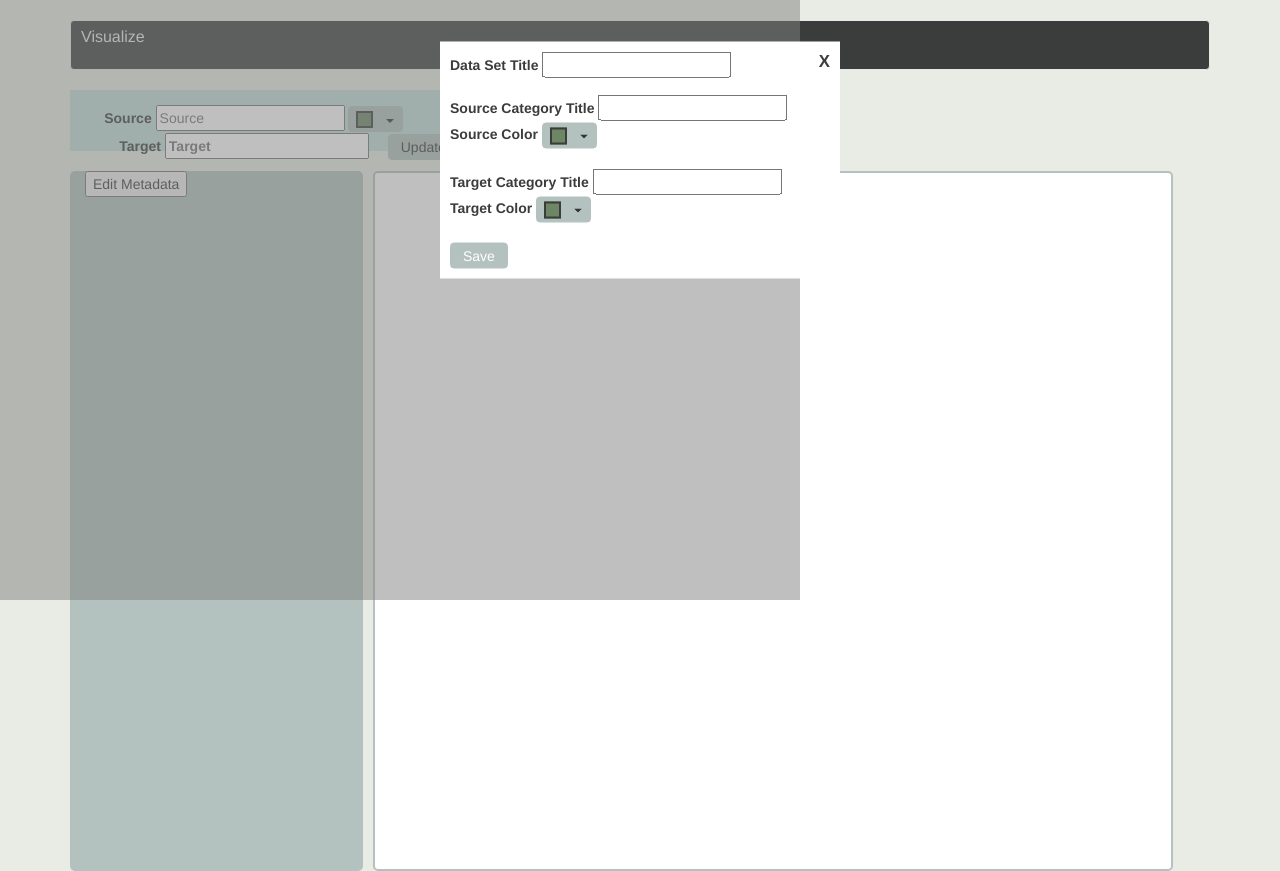
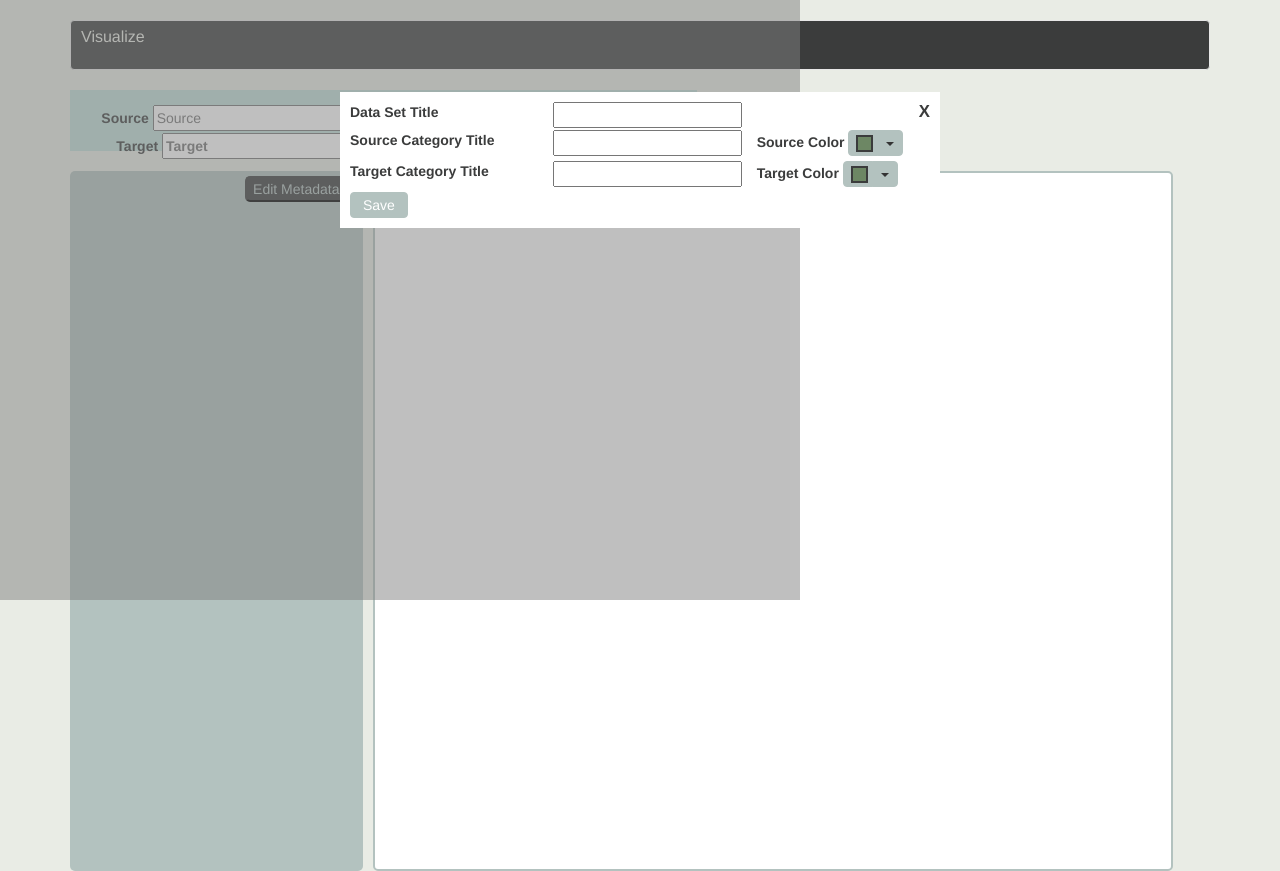
Before and after one commit to BordRGal32/Person-by-City-Visualizer, a website: page public/index.html in a window 1280 px wide. Both pictures are taken after a click on the button "Edit Metadata". Drawn offline with nearby package versions, Linux system fonts and the light colour scheme.

Commit message:
style edit metadat button

```diff
--- a/public/css/app.css
+++ b/public/css/app.css
@@ -25,6 +25,13 @@ input {
     margin-left: 15px;
 }
 
+.pull-right {
+  margin-top: 5px;
+  background-color: #3b3c3c;
+  border-color: #3b3c3c;
+  color: #b3c2bf;
+  border-radius: 5px;
+}
 .btn {
     padding: 2px 12px;
     background-color: #b3c2bf;
@@ -116,7 +123,7 @@ input {
 }
 
 .entity-form {
-    width: 60%;
+    width: 55%;
     background: #c0dfd9;
     height: 61px;
 }
@@ -141,12 +148,9 @@ input {
     background-color: grey;
 }
 .set-metadata-modal-dialog {
-  /* A centered div above the overlay with a box shadow. */
   z-index:10000;
   position: fixed;
-  width: 400px; /* Default */
-
-  /* Center the dialog */
+  width: 600px;
   top: 20%;
   left: 50%;
   transform: translate(-50%, -50%);
--- a/public/index.html
+++ b/public/index.html
@@ -29,35 +29,48 @@
                         <div class="form-group">
                             <label for="inputSource"> Source </label>
                             <input type="text" placeholder="Source" ng-model="source" id="inputSource">
-                            <color-picker colors="colors" selectedColor="nodeColors.source"></color-picker>
                             <label for="inputTarget" class="target-label"> Target </lbale>
                             <input type="text" placeholder="Target" ng-model="target" id="inputTarget">
-
                             <button type="submit" ng-click="updatePerson()" class="btn entity-submit-btn" >Update</bbutton>
                         </div>
                     </form>
                 </div>
                 <div id="personCityList" class="row visual-container">
                     <div class="col-md-3 visual-row" >
-                        <button ng-click='toggleModal()'>Edit Metadata</button>
+                        <button class="pull-right" ng-click='toggleModal()'>Edit Metadata</button>
                         <set-metadata show='modalShown'>
-                        <!-- <p> Hello </p> -->
                             <form name='"setMetadata' class="set-metadata">
-                                <div class="form-group">
+                                <div class="row">
+                                    <div class="col-sm-4">
                                         <label for="dataSetTitle">Data Set Title</label>
+                                    </div>
+                                    <div class="col-sm-4">
                                         <input type="text" ng-model="setTitle" id="dataSetTitle">
                                     </div>
-                                <div class="form-group">
+                                </div>
+                                <div class="row">
+                                    <div class="col-sm-4">
                                         <label for="sourceCategory"> Source Category Title</label>
+                                    </div>
+                                    <div class="col-sm-4">
                                         <input type="text" ng-model="setSourceCategory" id="sourceCategory">
+                                    </div>
+                                    <div class="col-sm-4">
                                         <label for="sourceColor"> Source Color</lable>
                                         <color-picker colors="colors" selectedColor="nodeColors.target"></color-picker>
                                     </div>
-                                <div class="form-group">
+                                </div>
+                                <div class="row">
+                                    <div class="col-sm-4">
                                         <label for="targetCategory"> Target Category Title</label>
+                                    </div>
+                                    <div class="col-sm-4">
                                         <input type="text" ng-model="settargetCategory" id="targetCategory">
+                                    </div>
+                                    <div class="col-sm-4">
                                         <label for="targetColor"> Target Color</lable>
                                         <color-picker colors="colors" selectedColor="nodeColors.target"></color-picker>
+                                    </div>
                                 </div>
                                 <button type="submit" ng-click="updateMetadata()" class="btn btn-primary">Save</button>
                             </form>
@@ -79,7 +92,5 @@
     <script src="js/app.js"></script>
     <script src="js/controllers.js"></script>
     <script src="js/directives.js"></script>
-    <script src="templates/colorpicker.html"></script>
-
     </body>
 </html>
```
Lines whose indentation alone changed are shown as unchanged.
